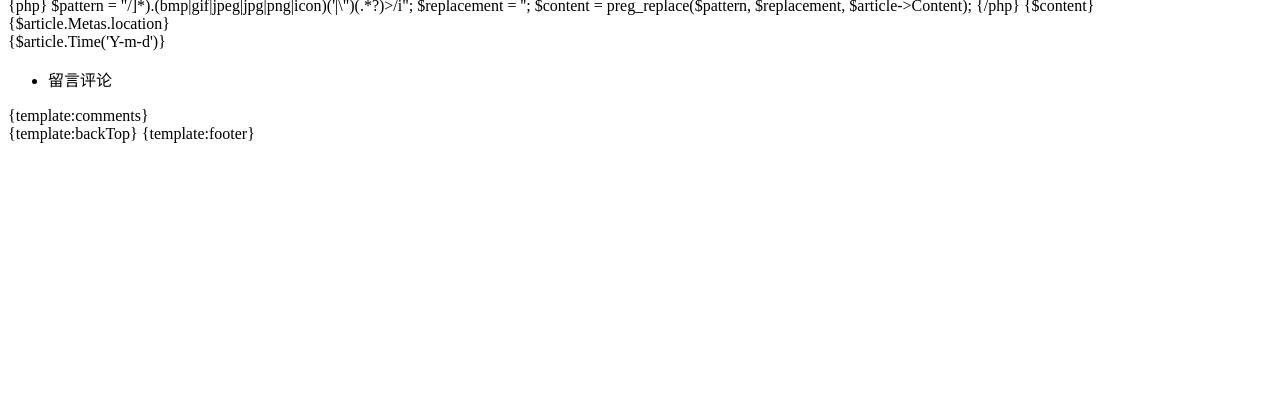
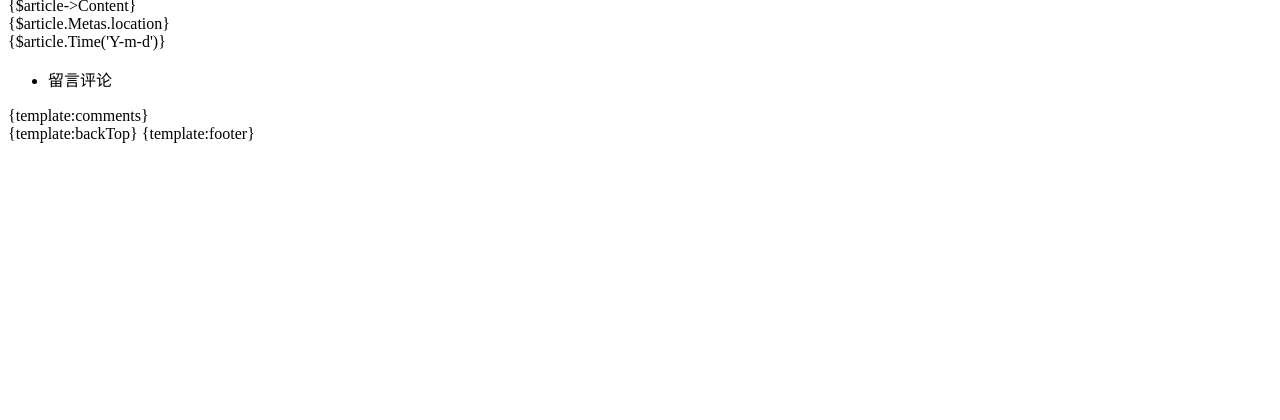
Before and after one commit to libasten/Zblog-theme-PYQ, a PHP site: page /single.php in a window 1280 px wide. Shown: the part 347-767 px from the top of the page. Run offline with PHP 8.4, Linux system fonts and the light colour scheme.

Commit message:
暂时去掉灯箱。

```diff
--- a/template/single.php
+++ b/template/single.php
@@ -13,13 +13,7 @@
                     <div class="post-title g-left g-txt-ellipsis g-user-select">{$article.Author.Alias}</div>
                 </header>
                 <section class="post-content g-inline-justify g-user-select">
-                <!-- 嵌入了图片灯箱 -->
-                {php}
-                $pattern = "/<img(.*?)src=('|\")([^>]*).(bmp|gif|jpeg|jpg|png|icon)('|\")(.*?)>/i";
-                $replacement = '<span class="view-image" href=$2$3.$4$5 title="'.$article->Title.'"><img$1class="ue-image" src=$2$3.$4$5 $6></span>';
-                $content = preg_replace($pattern, $replacement, $article->Content);
-                {/php}
-                {$content}
+                {$article->Content}
                 </section>
                 <section class="post-attachcontent g-txt-ellipsis g-user-select">
                     {$article.Metas.location}
--- a/theme.xml
+++ b/theme.xml
@@ -19,9 +19,9 @@
   <url></url>
 </source>
 <adapted>151935</adapted>
-<version>1.5</version>
-<pubdate>2023-02-06</pubdate>
-<modified>2023-02-11</modified>
+<version>1.7</version>
+<pubdate>2023-02-05</pubdate>
+<modified>2023-02-13</modified>
 <price>39</price>
 <phpver>5.2</phpver>
 <advanced>
```
Also changed, not shown: template/post-multi.php (+1 -7 lines).
